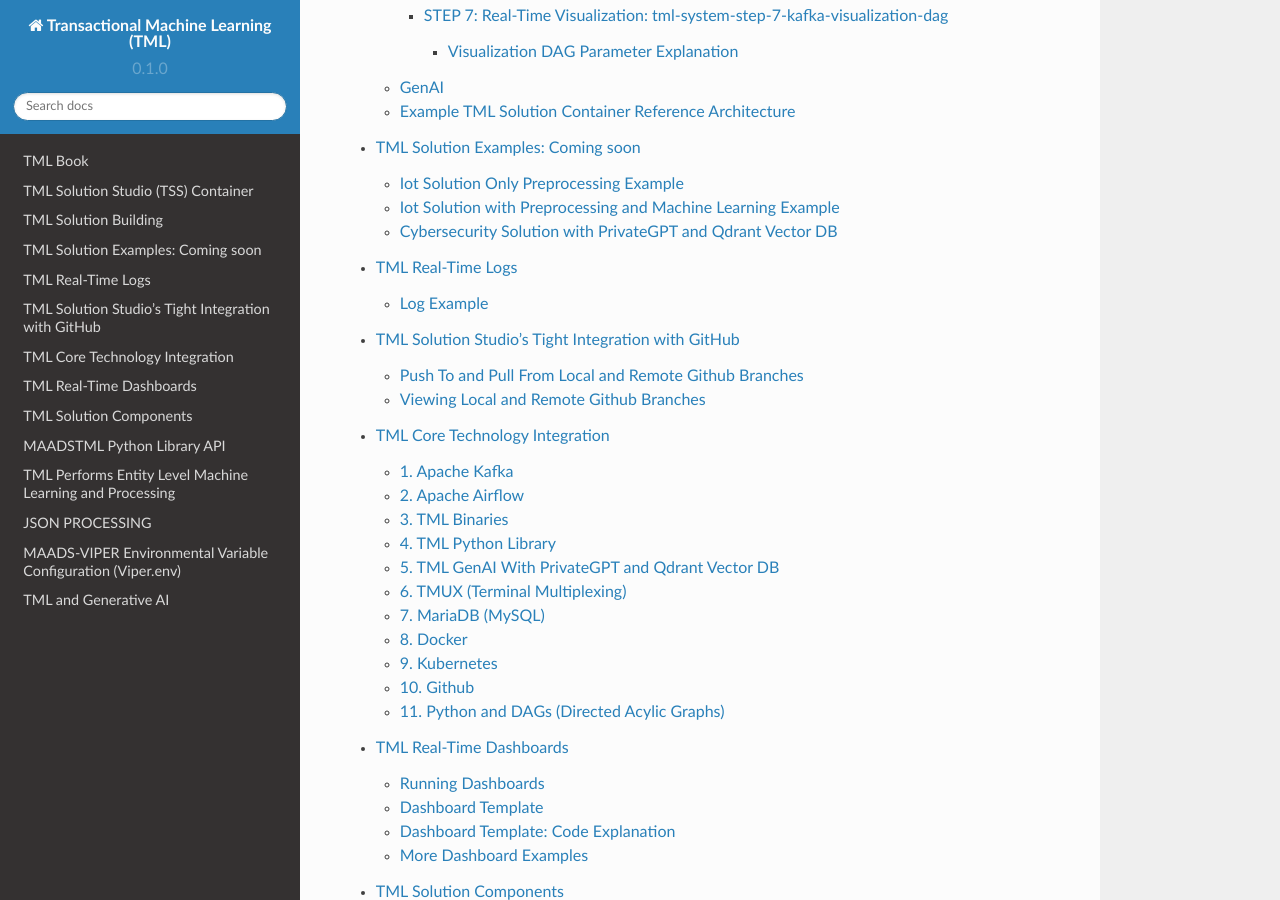
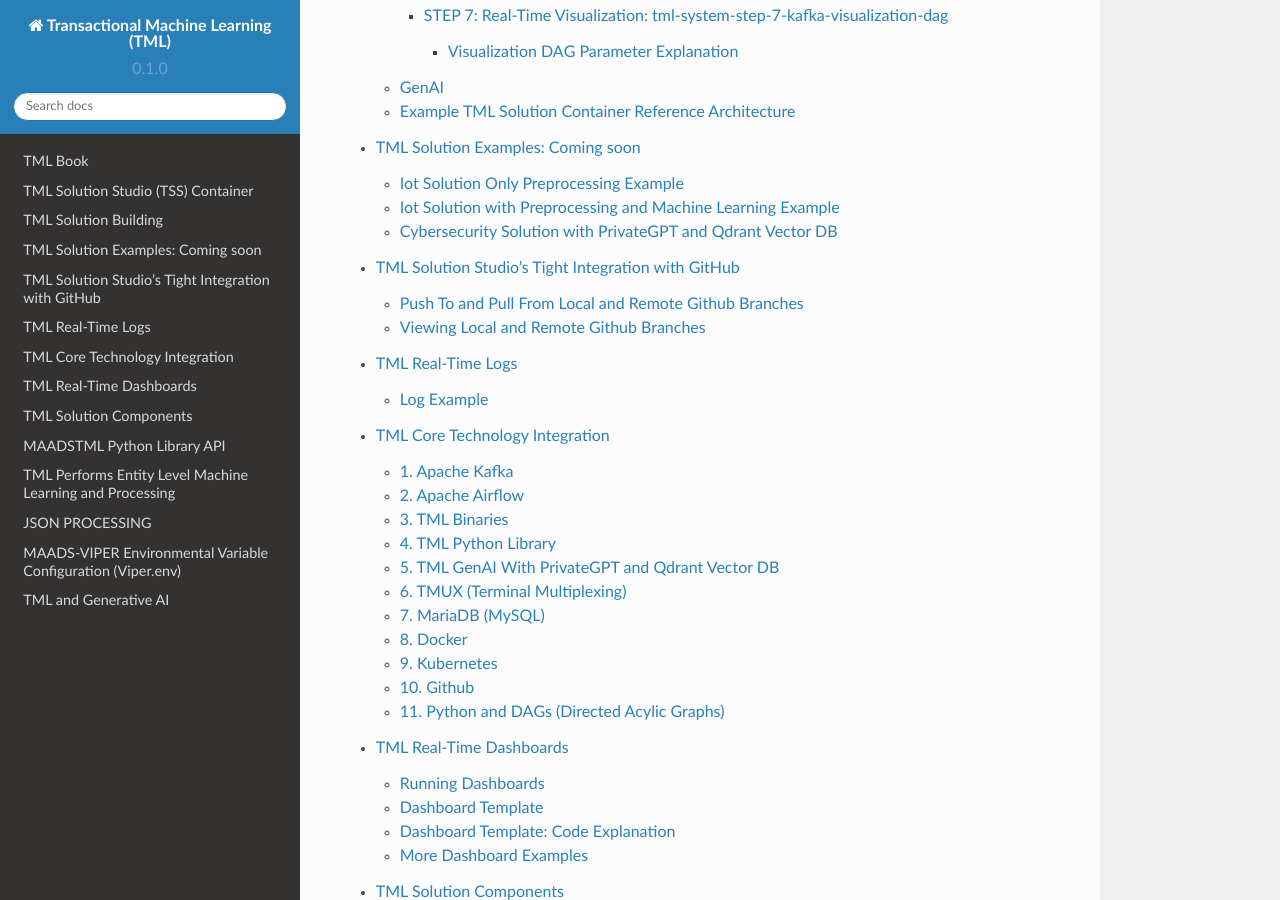
Before and after one commit to smaurice101/readthedocs, a Sphinx documentation site: the page built from docs/source/index.rst, in a window 1280 px wide and 900 px high, scrolled down 2923 px. Built offline with Sphinx 7.4.7 and the Read the Docs theme 2.0.0, drawn with Linux system fonts in a browser that asks for light colours.

```diff
--- a/docs/source/index.rst
+++ b/docs/source/index.rst
@@ -56,8 +56,8 @@ Contents
    docker
    tmlbuilds
    examples
+   git
    tmllogs
-   git
    coreintegrations
    dashboards
    usage
```
